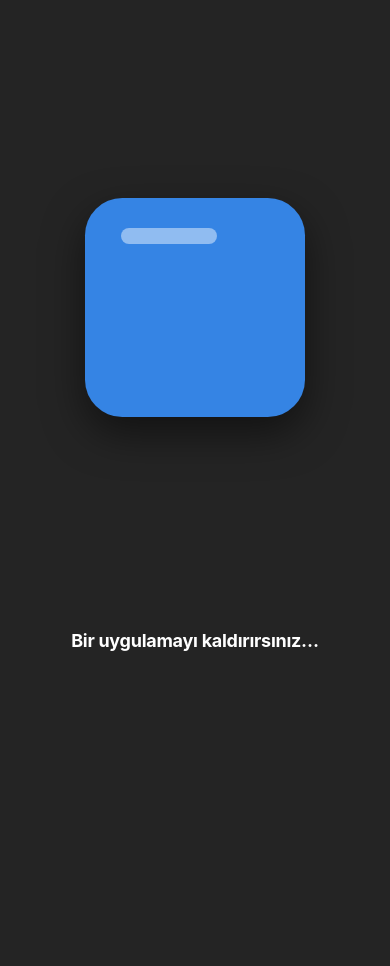
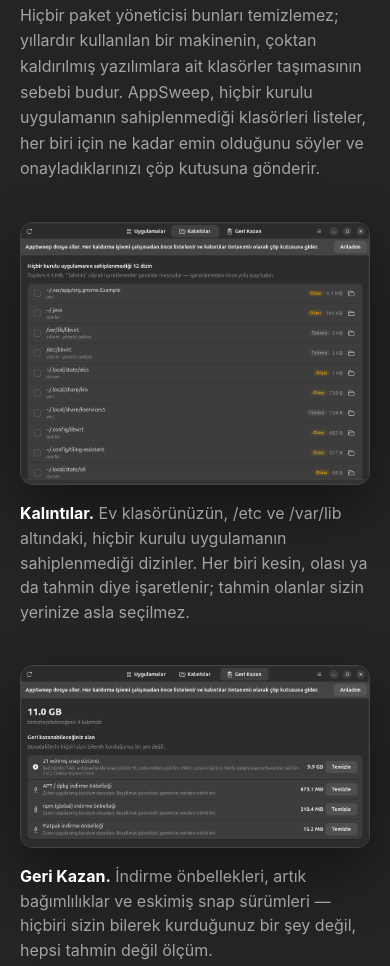
Before and after one commit to M-SukruSezer/AppSweep, a plain HTML site: page docs/tr.html in a window 390 px wide. Shown: the part 2454-3420 px from the top of the page. Drawn offline with nearby package versions, Linux system fonts and the light colour scheme.

Commit message:
Give the application's own screens the room on the project page
The scrolled logo sequence is gone. It was a nice idea and it cost the
page its most persuasive asset: screen space. In its place the three
views — Leftovers, Reclaim, and the confirmation that appears before
anything is removed — run full column width with a caption each, at a
size where their rows, paths, labels and sizes can actually be read.

Each is rendered in both languages, so the Turkish page shows a Turkish
window. Dead space at the bottom of a capture is trimmed rather than
shipped as filler.

Also: the third feature card had a lone "·" where the other two carry a
number, which read as a typo; it leads with its heading now. Both READMEs
pointed at a screenshot this change removes, and now point at the
Leftovers view instead.

```diff
--- a/docs/assets/site.css
+++ b/docs/assets/site.css
@@ -161,52 +161,23 @@ h2 {
 }
 .lede { margin: 16px 0 0; color: var(--dim); font-size: clamp(16px, 1.6vw, 18.5px); }
 
-/* -------------------------------------------------------- the narrative */
-/* The protagonist comes from the product: an application tile, and the
-   footprint it leaves when it is taken away. */
-/* The stage is held by CSS sticky and only scrubbed by the library.
-   Pinning it with ScrollTrigger left no space reserved in the flow, so the
-   scene drew on top of the section above it. */
-.stage-outer { position: relative; height: 300vh; }
-.stage {
-  position: sticky; top: 0;
-  height: 100svh; display: grid; place-items: center;
-  overflow: hidden;
+/* ---------------------------------------------------------------- views */
+/* The screenshots are the argument, so they get the room: full column
+   width, generous spacing, and a caption that says what is being looked
+   at rather than repeating the heading. */
+.views .view { margin: clamp(40px, 6vw, 72px) 0 0; }
+.view img {
+  display: block; width: 100%; height: auto;
+  border-radius: 13px;
+  border: 1px solid var(--line-2);
+  box-shadow: 0 24px 60px rgba(0, 0, 0, .45);
+  background: var(--bg);
 }
-@media (prefers-reduced-motion: reduce) {
-  .stage-outer { height: auto; }
-  .stage { position: static; height: auto; padding: 72px 0 96px; }
+.view figcaption {
+  margin: 16px auto 0; max-width: 62ch;
+  color: var(--dim); font-size: 16px; line-height: 1.55;
 }
-.scene { position: relative; width: min(420px, 78vw); aspect-ratio: 1; }
-.footprint {
-  position: absolute; inset: 14%;
-  border: 7px dashed var(--dim-2); border-radius: 17%;
-  opacity: 0;
-}
-.speck { position: absolute; border-radius: 50%; background: var(--dim-2); opacity: 0; }
-.speck.s1 { width: 20px; height: 20px; left: 30%; top: 62%; }
-.speck.s2 { width: 14px; height: 14px; left: 45%; top: 72%; }
-.speck.s3 { width: 11px; height: 11px; left: 25%; top: 76%; }
-.tile {
-  position: absolute; inset: 14%;
-  border-radius: 17%;
-  background: var(--accent);
-  box-shadow: 0 16px 40px rgba(0, 0, 0, .5);
-}
-.tile::after {
-  content: ""; position: absolute; left: 16%; top: 14%;
-  width: 44%; height: 7%; border-radius: 99px;
-  background: rgba(255, 255, 255, .45);
-}
-.caption {
-  position: absolute; left: 50%; bottom: clamp(32px, 7vh, 72px);
-  transform: translateX(-50%);
-  width: min(560px, 86vw); text-align: center;
-  font-size: clamp(18px, 2.4vw, 25px); font-weight: 650;
-  line-height: 1.3; letter-spacing: -.015em;
-}
-.caption span { display: block; position: absolute; inset: 0; opacity: 0; }
-.caption span:first-child { opacity: 1; position: relative; }
+.view figcaption b { color: var(--fg); font-weight: 700; }
 
 /* ---------------------------------------------------------------- cards */
 .grid { display: grid; gap: 16px; margin-top: 40px; }
@@ -216,6 +187,9 @@ h2 {
   border-radius: var(--r-card); padding: 22px;
 }
 .card h3 { margin: 0 0 8px; font-size: 17.5px; font-weight: 700; }
+/* A card that has no number to lead with leads with its heading. */
+.card > h3:first-child { font-size: 20.5px; letter-spacing: -.015em;
+                         margin-bottom: 10px; }
 .card p { margin: 0; color: var(--dim); font-size: 15.5px; }
 .card .big {
   display: block; font-size: 34px; font-weight: 800; letter-spacing: -.03em;
--- a/docs/assets/site.js
+++ b/docs/assets/site.js
@@ -1,9 +1,8 @@
 /* Scroll behaviour for the AppSweep page.
  *
- * Two things happen here. Sections arrive once when they reach the fold,
- * and one scroll-driven sequence tells the product's own story: an
- * application is lifted away, and what it leaves behind is still there.
- * That is the same idea the application icon carries, at page scale.
+ * Sections arrive once when they reach the fold. That is all: the page's
+ * argument is the application's own screens, and they are better looked at
+ * than animated around.
  *
  * Everything is additive. The hidden starting state is only applied once
  * GSAP has actually loaded, so a visitor without it — or with "reduce
@@ -28,7 +27,6 @@
     if (gsap.ticker.frame > 0) return;
     document.documentElement.classList.remove("js-anim");
     gsap.set(".reveal", { clearProps: "opacity,transform" });
-    gsap.set(".caption span", { opacity: 1, position: "relative" });
   }, 2500);
 
   var mm = gsap.matchMedia();
@@ -42,12 +40,8 @@
       var still = context.conditions.still;
 
       if (still) {
-        // Everything in place, no movement; the three captions become an
-        // ordinary stack so the sequence can still be read.
+        // Everything in place, no movement.
         gsap.set(".reveal", { opacity: 1, y: 0 });
-        gsap.set(".tile", { opacity: 1, y: "-30%", x: "22%", scale: 0.8 });
-        gsap.set(".footprint, .speck", { opacity: 1 });
-        gsap.set(".caption span", { opacity: 1, position: "relative" });
         return;
       }
 
@@ -74,47 +68,6 @@
         });
       });
 
-      // --- the scroll-driven sequence -------------------------------
-      var stage = document.querySelector(".stage");
-      if (!stage) return;
-
-      var caps = gsap.utils.toArray(".caption span");
-      // The stage is already held in place by CSS sticky, so the library
-      // only has to map scroll position onto the timeline.
-      var tl = gsap.timeline({
-        scrollTrigger: {
-          trigger: ".stage-outer",
-          start: "top top",
-          end: "bottom bottom",
-          scrub: 0.6
-        }
-      });
-
-      // 1. the application is lifted away
-      tl.to(".tile", {
-        y: "-38%", x: "26%", scale: 0.76, rotate: 7,
-        ease: "power1.inOut", duration: 1.2
-      })
-        .to(".tile", { opacity: 0, duration: 0.5 }, "-=0.35")
-        // 2. what it leaves is already there
-        .to(".footprint", { opacity: 1, duration: 0.6 }, "-=0.9")
-        .to(".speck", { opacity: 1, stagger: 0.12, duration: 0.4 }, "-=0.45")
-        .to(caps[0], { opacity: 0, duration: 0.3 }, "-=0.3")
-        .to(caps[1], { opacity: 1, duration: 0.4 })
-        // a beat of stillness, so the second line can be read
-        .to({}, { duration: 0.7 })
-        // 3. AppSweep clears it
-        .to(".speck", {
-          opacity: 0, scale: 0.2, stagger: 0.1, duration: 0.4,
-          ease: "power2.in"
-        })
-        .to(".footprint", {
-          borderColor: "rgba(46,194,126,.9)", borderStyle: "solid",
-          duration: 0.5
-        }, "-=0.5")
-        .to(caps[1], { opacity: 0, duration: 0.3 }, "-=0.4")
-        .to(caps[2], { opacity: 1, duration: 0.4 })
-        .to({}, { duration: 0.6 });
     }
   );
 })();
--- a/docs/tr.html
+++ b/docs/tr.html
@@ -74,36 +74,31 @@
         <h3>kaynak, tek pencere</h3><p>Sistem için apt, dnf ve pacman; taşınabilirler için Flatpak, Snap ve AppImage; başka hiçbir şeyin takip etmediği dil yöneticileri için pip, pipx, npm ve cargo.</p></div>
       <div class="card"><span class="big">GB</span>
         <h3>tahmin değil, ölçüm</h3><p>Her satır diskte gerçekten kapladığı alanı taşır; böylece artık kullanmadığınız en büyük şey ilk gördüğünüz şey olur.</p></div>
-      <div class="card"><span class="big">·</span>
-        <h3>kendi logosuyla</h3><p>Logolar sistemde zaten bulunan masaüstü girdilerinden gelir; belirsiz bir eşleşme tahmin edilmek yerine atılır — yanlış bir logo, yanlış şeyi kaldırmaya davet eder.</p></div>
+      <div class="card"><h3>Her satır kendi logosuyla</h3>
+        <p>Logolar sistemde zaten bulunan masaüstü girdilerinden gelir; belirsiz bir eşleşme tahmin edilmek yerine atılır — yanlış bir logo, yanlış şeyi kaldırmaya davet eder.</p></div>
     </div>
   </div>
 </section>
 
-<div class="stage-outer">
-  <div class="stage">
-    <div class="scene">
-      <div class="footprint"></div>
-      <span class="speck s1"></span>
-      <span class="speck s2"></span>
-      <span class="speck s3"></span>
-      <div class="tile"></div>
-    </div>
-    <p class="caption">
-      <span>Bir uygulamayı kaldırırsınız…</span>
-      <span>…ama geride bıraktığı şey budur.</span>
-      <span>AppSweep onu bulur ve temizler.</span>
-    </p>
-  </div>
-</div>
-
-<section>
+<section class="views">
   <div class="wrap">
     <div class="sec-head reveal">
-      <p class="eyebrow">Kalıntılar</p>
+      <p class="eyebrow">Üç ekran</p>
       <h2>Program gider. Ayarları, önbellekleri ve verisi kalır.</h2>
       <p class="lede">Hiçbir paket yöneticisi bunları temizlemez; yıllardır kullanılan bir makinenin, çoktan kaldırılmış yazılımlara ait klasörler taşımasının sebebi budur. AppSweep, hiçbir kurulu uygulamanın sahiplenmediği klasörleri listeler, her biri için ne kadar emin olduğunu söyler ve onayladıklarınızı çöp kutusuna gönderir.</p>
     </div>
+    <figure class="view reveal">
+      <img src="screenshot-leftovers-tr.png" alt="Kalıntılar ekranı: sahipsiz dizinler, güven etiketleri ve boyutlarıyla" loading="lazy">
+      <figcaption><b>Kalıntılar.</b> Ev klasörünüzün, /etc ve /var/lib altındaki, hiçbir kurulu uygulamanın sahiplenmediği dizinler. Her biri kesin, olası ya da tahmin diye işaretlenir; tahmin olanlar sizin yerinize asla seçilmez.</figcaption>
+    </figure>
+    <figure class="view reveal">
+      <img src="screenshot-reclaim-tr.png" alt="Geri Kazan ekranı: geri kazanılabilir 11 GB" loading="lazy">
+      <figcaption><b>Geri Kazan.</b> İndirme önbellekleri, artık bağımlılıklar ve eskimiş snap sürümleri — hiçbiri sizin bilerek kurduğunuz bir şey değil, hepsi tahmin değil ölçüm.</figcaption>
+    </figure>
+    <figure class="view reveal">
+      <img src="screenshot-uninstall-tr.png" alt="Kaldırma onayı: beş uygulama ve kaldırma seçenekleri" loading="lazy">
+      <figcaption><b>Bir şey olmadan önce.</b> Birkaçını birden kaldırın; onay ekranı her birinin ne olduğunu, kaldırmanın ne kadar kapsamlı olacağını ve çalışacak komutların tam metnini gösterir.</figcaption>
+    </figure>
   </div>
 </section>
 
```
Also changed, not shown: docs/index.html (+16 -21 lines), docs/screenshot-flatpak.png (deleted), docs/screenshot-leftovers-en.png (added), docs/screenshot-leftovers-tr.png (added), docs/screenshot-reclaim-en.png (added), docs/screenshot-reclaim-tr.png (added), docs/screenshot-uninstall-en.png (added), docs/screenshot-uninstall-tr.png (added), docs/screenshot-uninstall.png (deleted), 3 other files.
